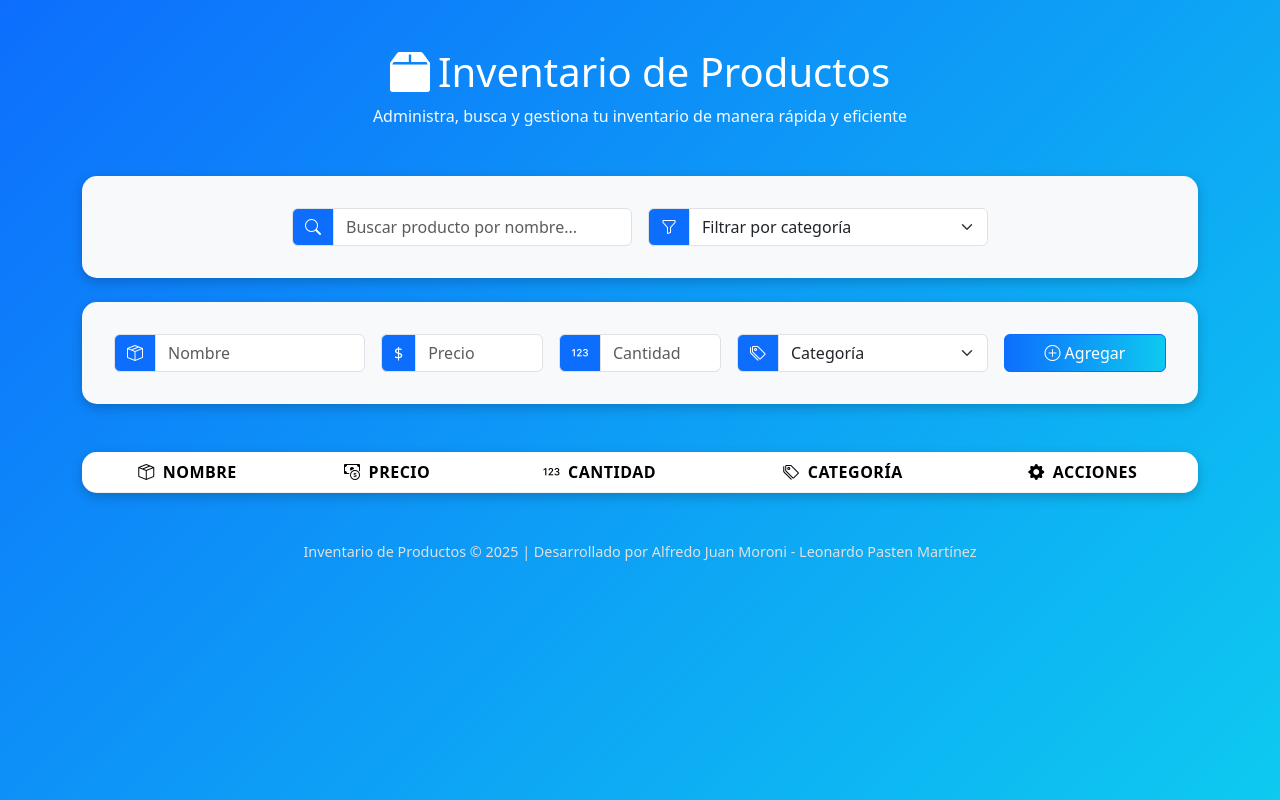
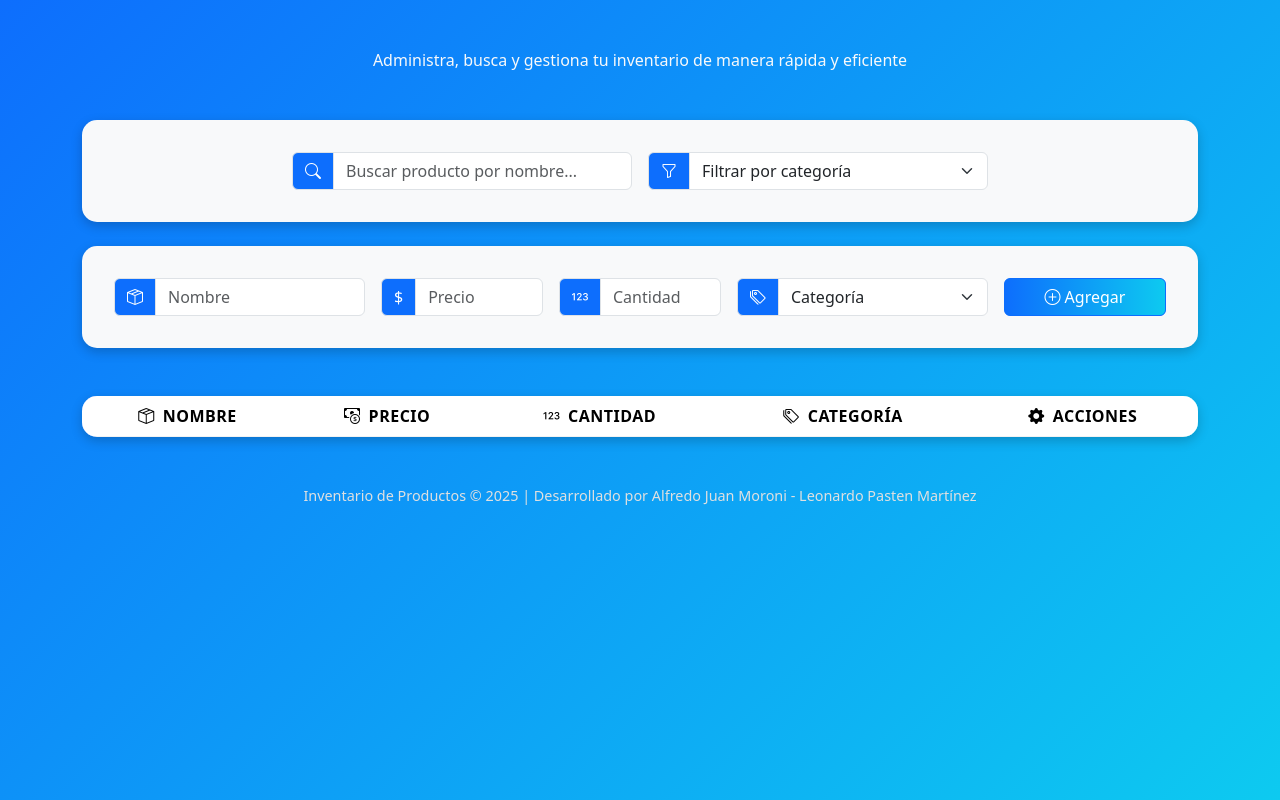
Before and after one commit to LeoYochi/frontend-Productos-Leo, a website built with Vite: page inventario-frontend/index.html in a window 1280 px wide. Built offline with nearby package versions, Linux system fonts and the light colour scheme; no server answers.

Commit message:
Termine frontend Leonardo de nuevo1

```diff
--- a/inventario-frontend/index.html
+++ b/inventario-frontend/index.html
@@ -72,7 +72,6 @@
 
     <!-- Encabezado -->
     <div class="text-center mb-5">
-      <h1 class="text-white"><i class="bi bi-box2-fill me-2 text-white"></i>Inventario de Productos</h1>
       <p class="text-light">Administra, busca y gestiona tu inventario de manera rápida y eficiente</p>
     </div>
 
```
